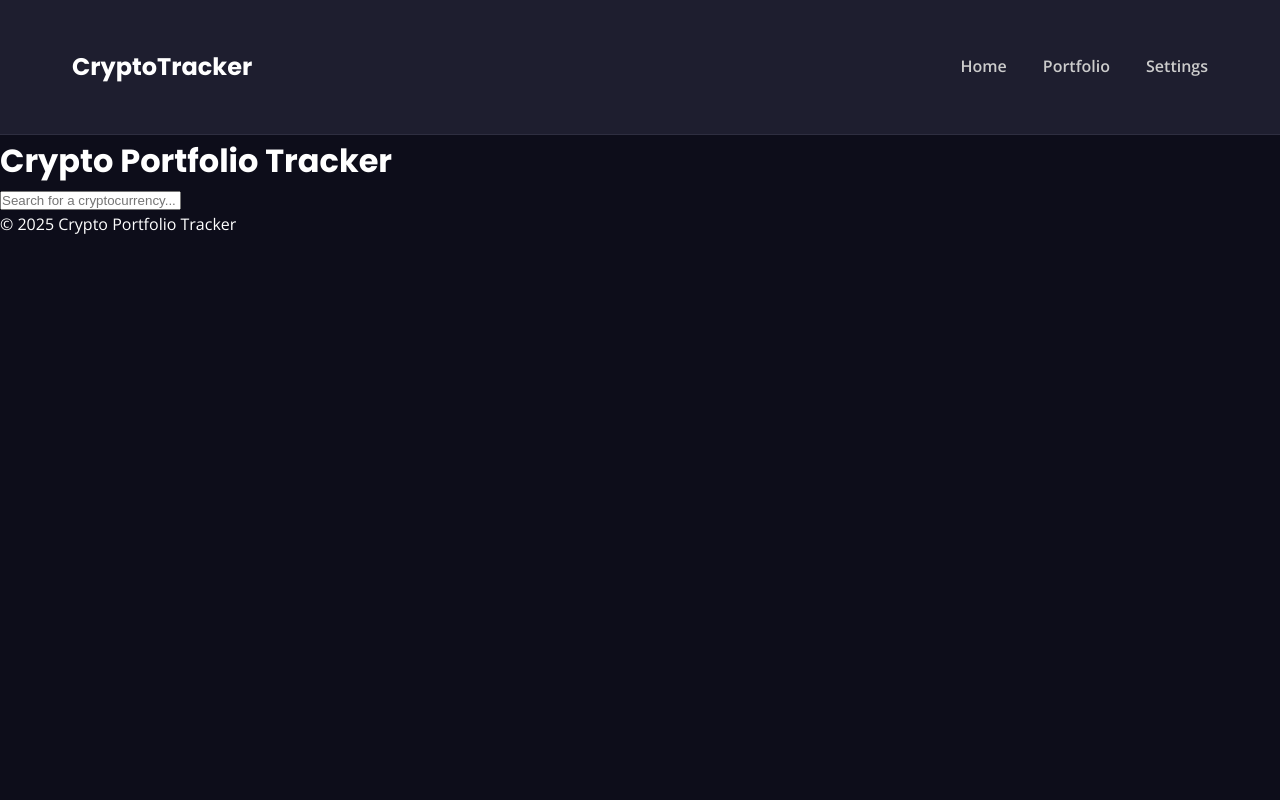
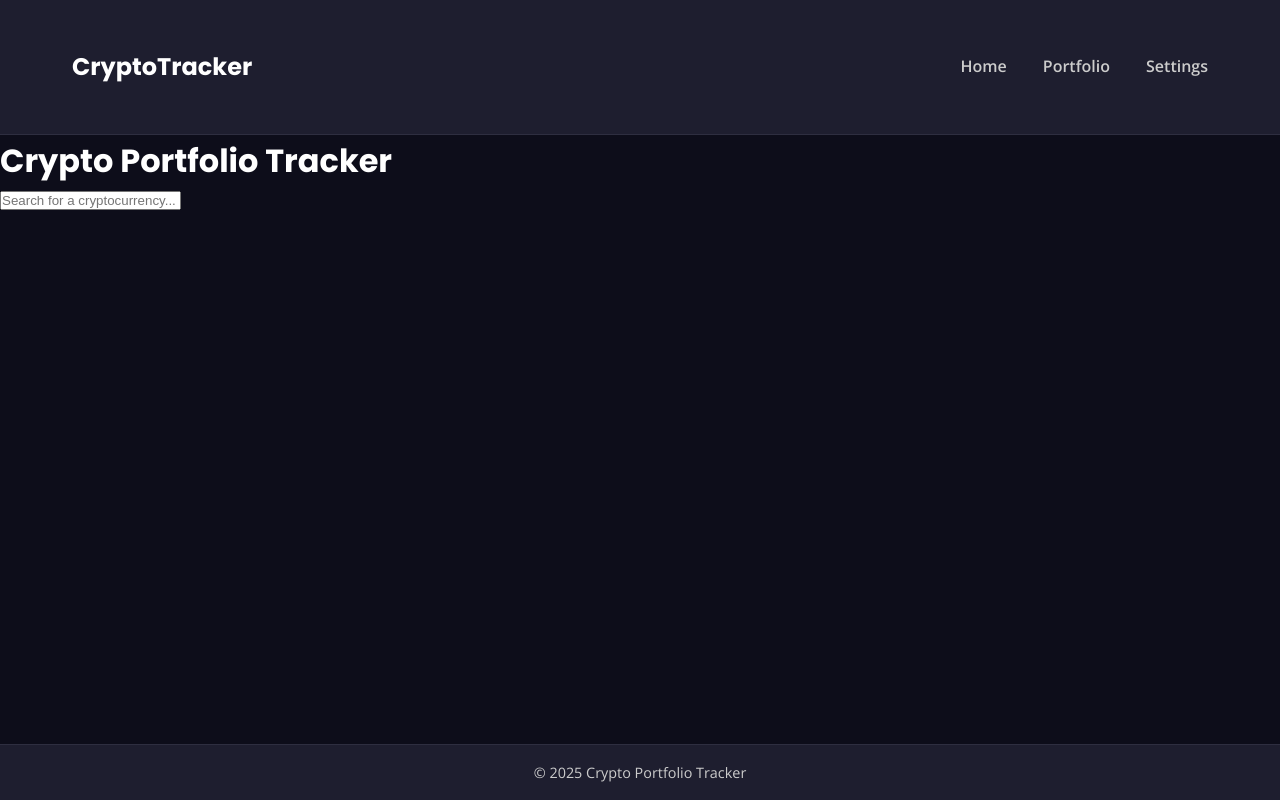
Before and after one commit to nilberm/crypto-portfolio-tracker, a website built with Vite: page src/pages/index.html in a window 1280 px wide. Built offline with nearby package versions, Linux system fonts and the light colour scheme.

Commit message:
style: implement sticky footer with consistent styling

```diff
--- a/src/pages/index.html
+++ b/src/pages/index.html
@@ -15,15 +15,16 @@
     <header class="site-header">
       <div class="container header-container">
         <div class="site-logo">
-          <a href="/src/pages/index.html">CryptoTracker</a>
+          <a href="./index.html">CryptoTracker</a>
         </div>
         <nav class="site-nav">
-          <a href="/src/pages/index.html">Home</a>
-          <a href="/src/pages/portfolio.html">Portfolio</a>
+          <a href="./index.html">Home</a>
+          <a href="./portfolio.html">Portfolio</a>
           <a href="#">Settings</a>
         </nav>
       </div>
     </header>
+
     <main>
       <h1>Crypto Portfolio Tracker</h1>
       <section>
@@ -43,7 +44,7 @@
       </div>
     </div> -->
 
-    <footer>
+    <footer class="site-footer">
       <p>&copy; 2025 Crypto Portfolio Tracker</p>
     </footer>
 
--- a/src/styles/style.css
+++ b/src/styles/style.css
@@ -2,6 +2,13 @@
   box-sizing: border-box;
   margin: 0;
   padding: 0;
+}
+
+html, body {
+  height: 100%;
+  margin: 0;
+  display: flex;
+  flex-direction: column;
 }
 
 body {
@@ -9,6 +16,10 @@ body {
   color: #ffffff;
   font-family: "Open Sans", sans-serif;
   line-height: 1.6;
+}
+
+main {
+  flex: 1;
 }
 
 /* Títulos */
@@ -139,3 +150,13 @@ a:hover {
 .site-nav a:hover {
   color: #00d1b2;
 }
+
+/* --------------- Footer --------------- */
+.site-footer {
+  background-color: #1E1E2F;
+  color: #CCCCCC;
+  text-align: center;
+  padding: 1rem;
+  border-top: 1px solid #2E2E40;
+  font-size: 0.9rem;
+}
```
Also changed, not shown: src/pages/coin-detail.html (+4 -4 lines), src/pages/portfolio.html (+4 -4 lines).
